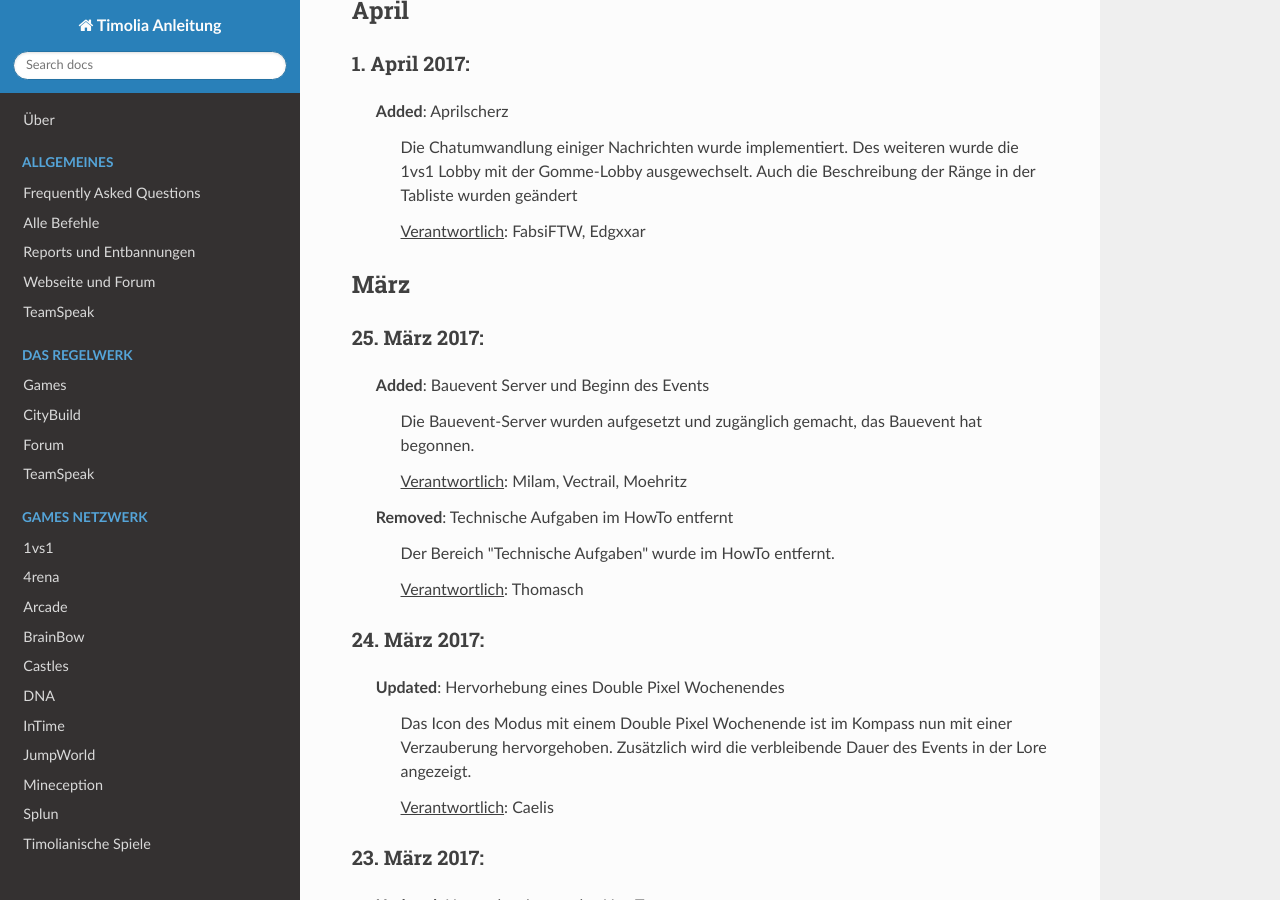
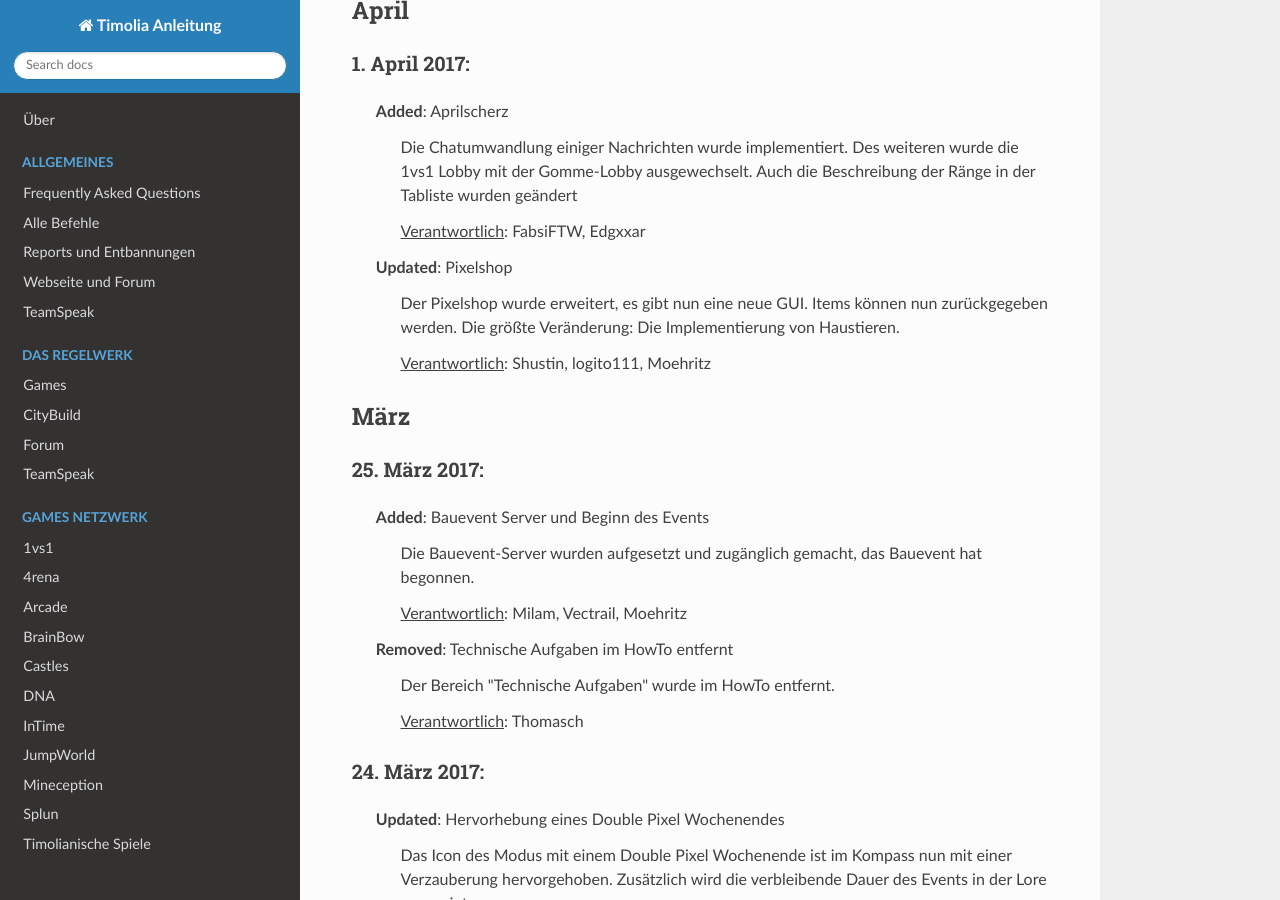
Before and after one commit to TimoliaDE/HowTo, an MkDocs documentation site: the page built from docs/changelog.md, in a window 1280 px wide and 900 px high, scrolled down 358 px. Built offline with MkDocs 1.6.1, drawn with Linux system fonts in a browser that asks for light colours; nearby versions of some CDN libraries; old or Windows-style settings are respelled for this version of MkDocs.

Commit message:
Pixelshop

```diff
--- a/docs/changelog.md
+++ b/docs/changelog.md
@@ -15,6 +15,10 @@ Alle Veränderungen im Jahr 2017:
   <dd style="margin-left: 7%;">Die Chatumwandlung einiger Nachrichten wurde implementiert. Des weiteren wurde die 1vs1 Lobby mit der Gomme-Lobby ausgewechselt. Auch die Beschreibung der Ränge in der Tabliste wurden geändert</dd>
   <dd style="margin-left: 7%;"><u>Verantwortlich</u>: FabsiFTW, Edgxxar</dd>
   <dd></dd>
+  <dd><b>Updated</b>: Pixelshop</dd>
+  <dd style="margin-left: 7%;">Der Pixelshop wurde erweitert, es gibt nun eine neue GUI. Items können nun zurückgegeben werden. Die größte Veränderung: Die Implementierung von Haustieren.</dd>
+  <dd style="margin-left: 7%;"><u>Verantwortlich</u>: Shustin, logito111, Moehritz</dd>
+  <dd></dd>
 </dl>
 
 ## März
@@ -26,7 +30,8 @@ Alle Veränderungen im Jahr 2017:
   <dd></dd>
   <dd><b>Removed</b>: Technische Aufgaben im HowTo entfernt</dd>
   <dd style="margin-left: 7%;">Der Bereich "Technische Aufgaben" wurde im HowTo entfernt.</dd>
-  <dd style="margin-left: 7%;"><u>Verantwortlich</u>: Thomasch
+  <dd style="margin-left: 7%;"><u>Verantwortlich</u>: Thomasch</dd>
+  <dd></dd>
 </dl>
 
 ### 24. März 2017:
```
